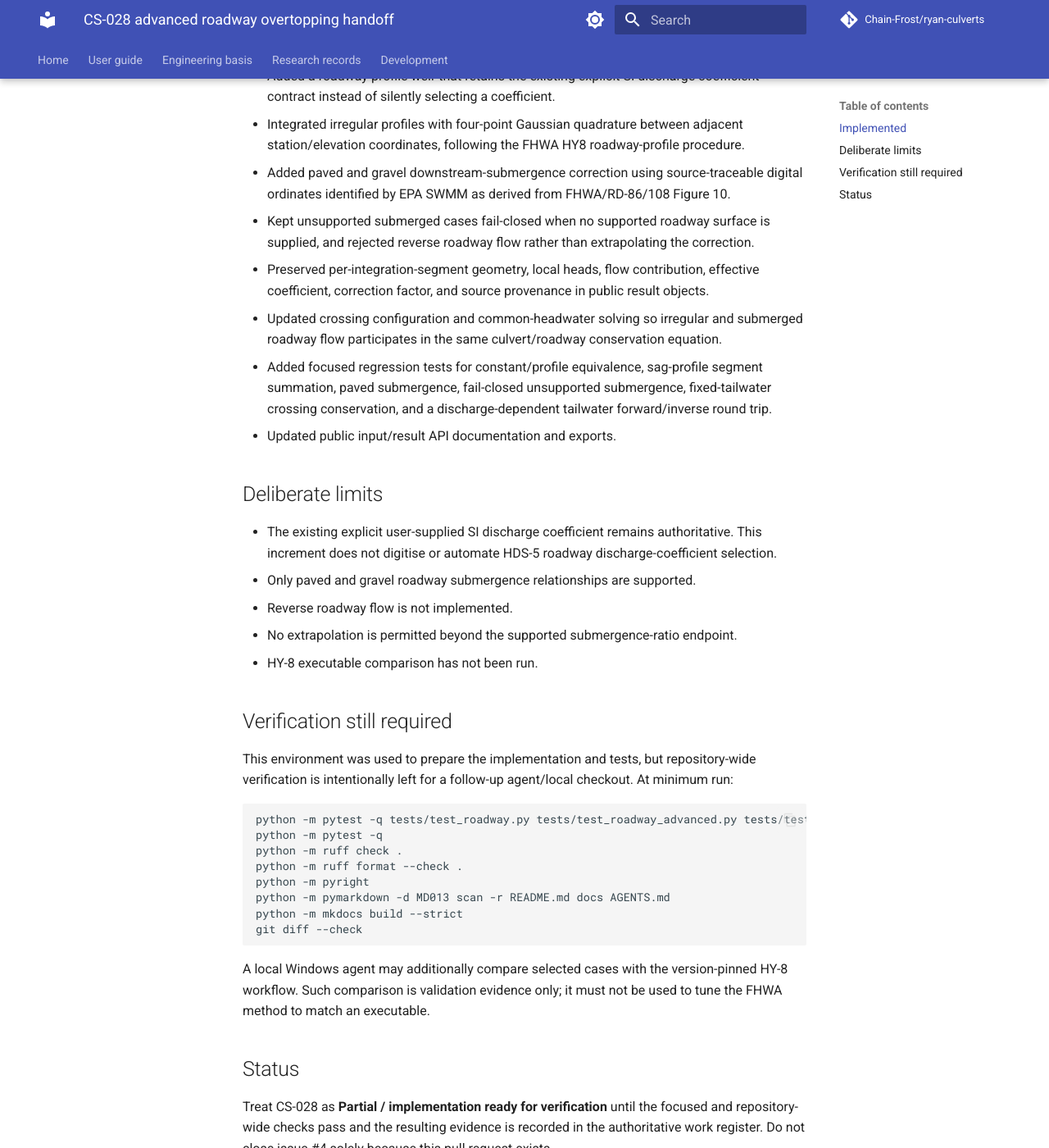
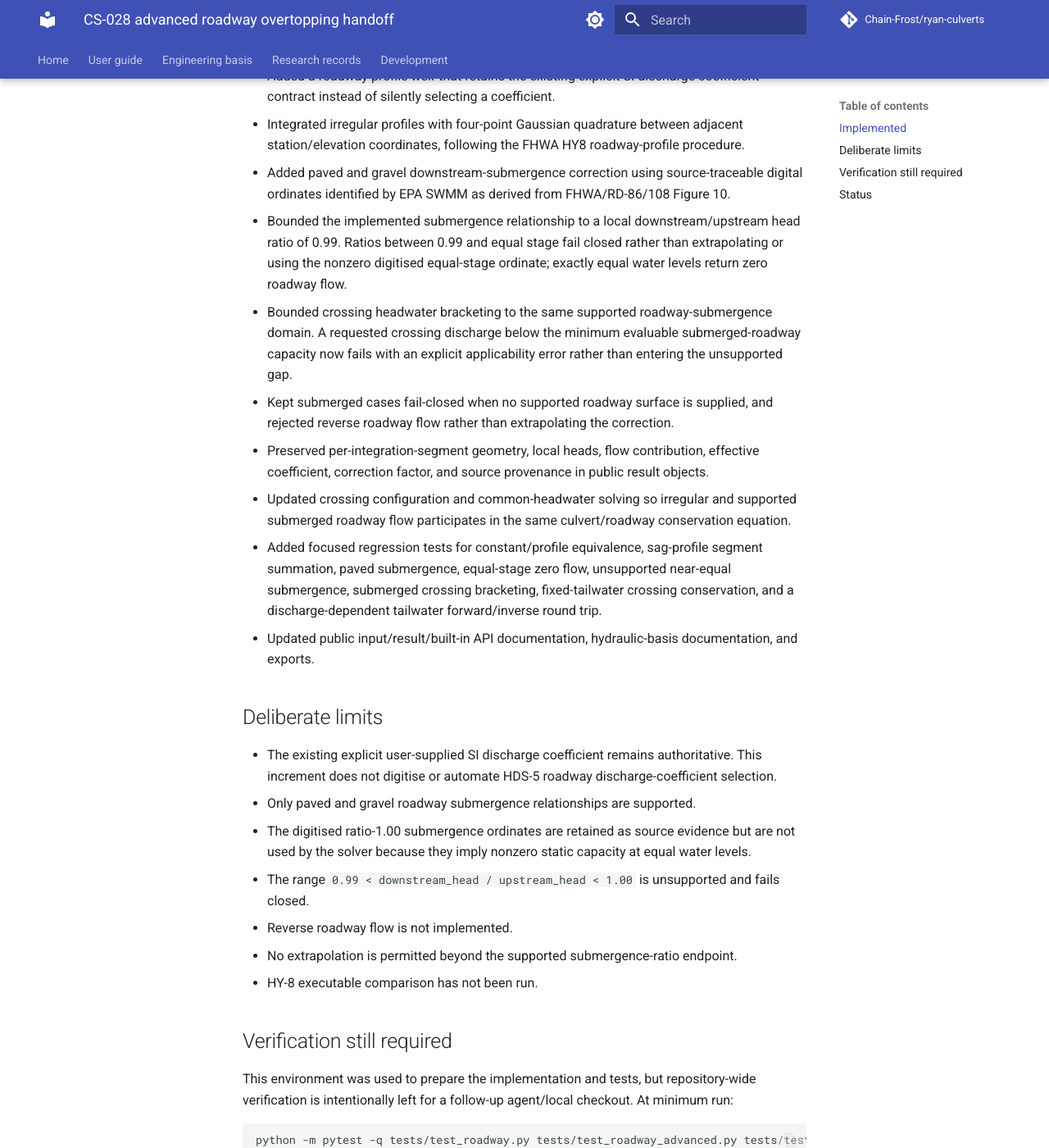
Before and after one commit to Chain-Frost/ryan-culverts, an MkDocs documentation site: the page built from docs/work/2026-09-13-cs-028-handoff.md, in a window 1280 px wide and 1400 px high, scrolled down 391 px. Shown: the whole window at 82% size. Built offline with MkDocs 1.6.1 and Material for MkDocs 9.7.7, drawn with Linux system fonts in a browser that asks for light colours; comment, search, counter and statistics services are not loaded; some of the changed text lies outside the part shown.

Commit message:
Update CS-028 roadway submergence handoff

```diff
--- a/docs/work/2026-09-13-cs-028-handoff.md
+++ b/docs/work/2026-09-13-cs-028-handoff.md
@@ -15,22 +15,34 @@ engineering validation or release readiness.
   station/elevation coordinates, following the FHWA HY8 roadway-profile procedure.
 - Added paved and gravel downstream-submergence correction using source-traceable digital
   ordinates identified by EPA SWMM as derived from FHWA/RD-86/108 Figure 10.
-- Kept unsupported submerged cases fail-closed when no supported roadway surface is supplied,
-  and rejected reverse roadway flow rather than extrapolating the correction.
+- Bounded the implemented submergence relationship to a local downstream/upstream head
+  ratio of 0.99. Ratios between 0.99 and equal stage fail closed rather than extrapolating
+  or using the nonzero digitised equal-stage ordinate; exactly equal water levels return
+  zero roadway flow.
+- Bounded crossing headwater bracketing to the same supported roadway-submergence domain.
+  A requested crossing discharge below the minimum evaluable submerged-roadway capacity
+  now fails with an explicit applicability error rather than entering the unsupported gap.
+- Kept submerged cases fail-closed when no supported roadway surface is supplied, and
+  rejected reverse roadway flow rather than extrapolating the correction.
 - Preserved per-integration-segment geometry, local heads, flow contribution, effective
   coefficient, correction factor, and source provenance in public result objects.
-- Updated crossing configuration and common-headwater solving so irregular and submerged
-  roadway flow participates in the same culvert/roadway conservation equation.
+- Updated crossing configuration and common-headwater solving so irregular and supported
+  submerged roadway flow participates in the same culvert/roadway conservation equation.
 - Added focused regression tests for constant/profile equivalence, sag-profile segment
-  summation, paved submergence, fail-closed unsupported submergence, fixed-tailwater crossing
-  conservation, and a discharge-dependent tailwater forward/inverse round trip.
-- Updated public input/result API documentation and exports.
+  summation, paved submergence, equal-stage zero flow, unsupported near-equal submergence,
+  submerged crossing bracketing, fixed-tailwater crossing conservation, and a
+  discharge-dependent tailwater forward/inverse round trip.
+- Updated public input/result/built-in API documentation, hydraulic-basis documentation,
+  and exports.
 
 ## Deliberate limits
 
 - The existing explicit user-supplied SI discharge coefficient remains authoritative. This
   increment does not digitise or automate HDS-5 roadway discharge-coefficient selection.
 - Only paved and gravel roadway submergence relationships are supported.
+- The digitised ratio-1.00 submergence ordinates are retained as source evidence but are not
+  used by the solver because they imply nonzero static capacity at equal water levels.
+- The range `0.99 < downstream_head / upstream_head < 1.00` is unsupported and fails closed.
 - Reverse roadway flow is not implemented.
 - No extrapolation is permitted beyond the supported submergence-ratio endpoint.
 - HY-8 executable comparison has not been run.
```
Also changed, not shown: other parts of docs/work/2026-09-13-cs-028-handoff.md (+1 -1 lines).
